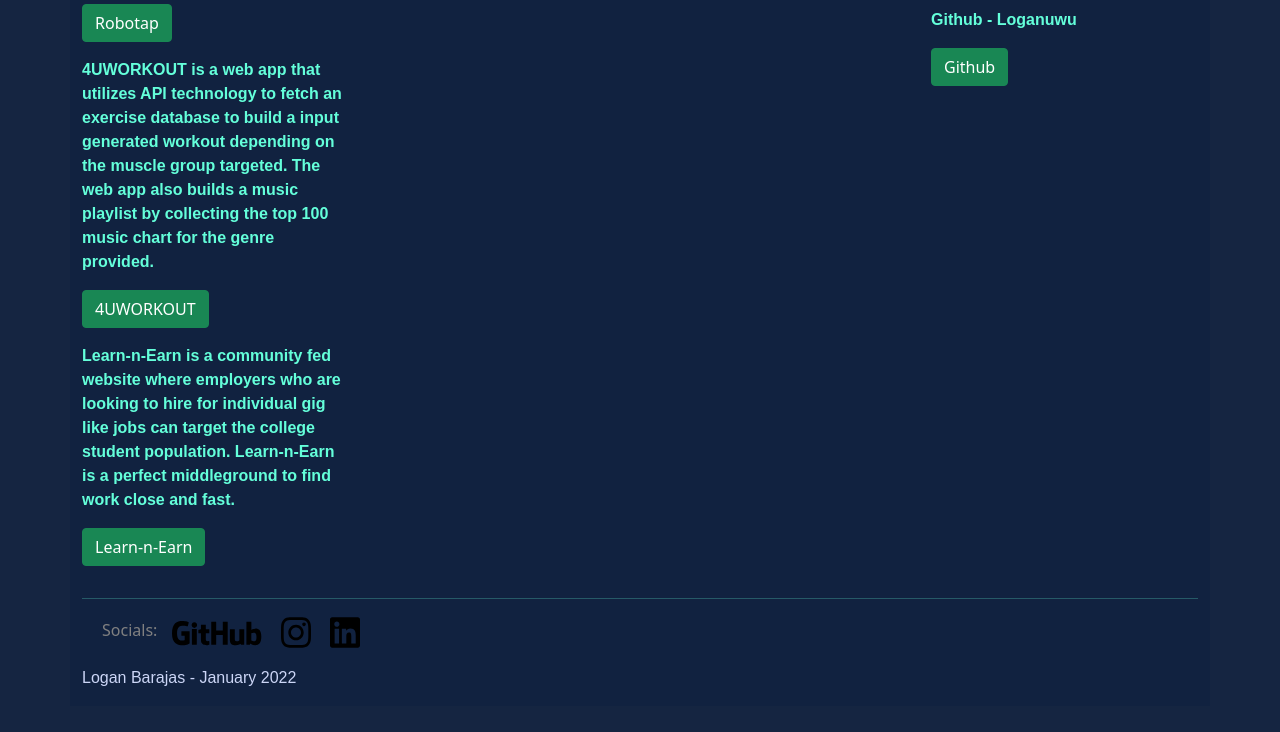
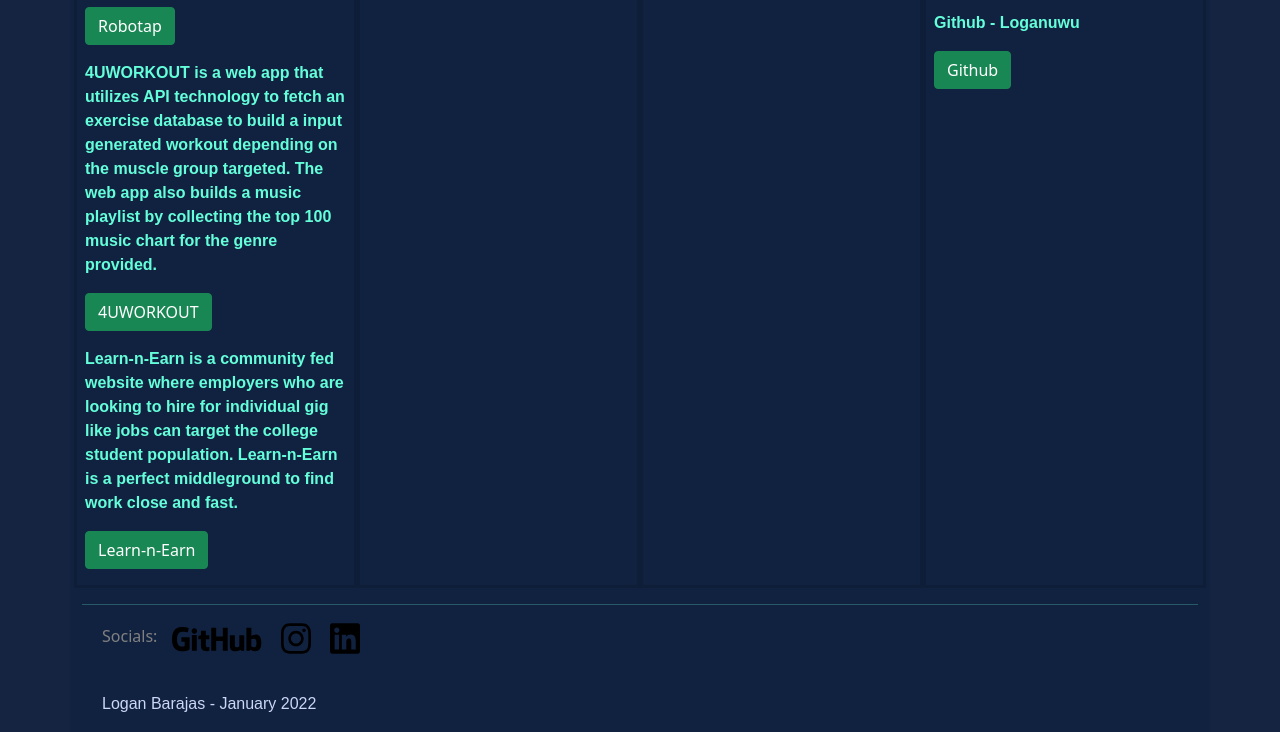
Before and after one commit to Loganuwu/personalWebsite, a plain HTML site: page index.html in a window 1280 px wide. Shown: the part 795-1527 px from the top of the page. Before the commit the page ends 1501 px from the top, so only its background shows below. Drawn offline with nearby package versions, Linux system fonts and the light colour scheme; a web font is replaced by a local one.

Commit message:
updated boxes for more clear division between sections. and adjusted padding

```diff
--- a/assets/style.css
+++ b/assets/style.css
@@ -33,7 +33,8 @@
     font-family: 'Zen Kaku Gothic Antique', sans-serif;
     color: #ccd6f6;
     position: relative;
-    padding-right: 20px;
+    padding-left: 20px;
+    padding-top: 20px;
     /* this is the class for the text at the bottom of the page that says my name and the date updated, it is like the copyright looking coloring and style.  */
 }
 
@@ -74,3 +75,28 @@
     /* display: flex; */
     justify-content: center;
 }
+
+#projectBox{
+border-top: 3px solid rgba(0, 0, 0, 0.123);
+border-left: 3px solid rgba(0, 0, 0, 0.123);
+border-right: 3px solid rgba(0, 0, 0, 0.123);
+border-bottom: 3px solid rgba(0, 0, 0, 0.123);
+}
+#educationBox{
+border-top: 3px solid rgba(0, 0, 0, 0.123);
+border-left: 3px solid rgba(0, 0, 0, 0.123);
+border-right: 3px solid rgba(0, 0, 0, 0.123);
+border-bottom: 3px solid rgba(0, 0, 0, 0.123);
+}
+#resumeBox{
+border-top: 3px solid rgba(0, 0, 0, 0.123);
+border-left: 3px solid rgba(0, 0, 0, 0.123);
+border-right: 3px solid rgba(0, 0, 0, 0.123);
+border-bottom: 3px solid rgba(0, 0, 0, 0.123);
+}
+#contactBox{
+border-top: 3px solid rgba(0, 0, 0, 0.123);
+border-left: 3px solid rgba(0, 0, 0, 0.123);
+border-right: 3px solid rgba(0, 0, 0, 0.123);
+border-bottom: 3px solid rgba(0, 0, 0, 0.123);
+}
--- a/index.html
+++ b/index.html
@@ -41,7 +41,7 @@
             <!-- ----------Black box area for a header, it contrasts the blue background to display the main information, my name and link to github account ----------- -->
         </div>
         <div class="row g-3">
-            <div class="col-md-6 col-lg-4 col-xl-3">
+            <div class="col-md-6 col-lg-4 col-xl-3" id="projectBox">
                 <h2 class="mainText projectHeader" id="scrollspyProject">Projects</h2>
                 <p class="mainText">Robotap: A clicker based game Developed with the collaboration of 3 other classmates as a final project during the Google CSSI 2019 summer bootcamp. Robotap was presented to Google employees and college professors. at CSUSM</p>
                 <p><a href="https://docs.google.com/presentation/d/1o-uSPZ57ffrNifsLbgGFENVVToBpjeDNcr0tredE2sQ/edit?usp=sharing" target="_blank" class="btn btn-success">Robotap</a></p>
@@ -54,7 +54,7 @@
 
                 <!-- ------------ABOVE IS PROJECTS AREA WITH DESCRIPTIONS OF PROJECTS AND A LINK BUTTON------------- -->
             </div>
-            <div class="col-md-6 col-lg-4 col-xl-3">
+            <div class="col-md-6 col-lg-4 col-xl-3" id="educationBox">
                 <h2 class="mainText" id="scrollspyEducation">Education</h2>
                 <p class="mainText">A Full time student atending California State University, San Marcos. Expected to graduate with a Bachelors degree in Software Engineering in December 2022.</p>
                 <p><a href="https://www.csusm.edu/" target="_blank" class="btn btn-success">University Website</a></p>
@@ -62,14 +62,14 @@
 
                          <!-- ------------ABOVE IS education AREA WITH DESCRIPTIONS OF education AND A LINK BUTTON to school website------------- -->
             </div>
-            <div class="col-md-6 col-lg-4 col-xl-3">
+            <div class="col-md-6 col-lg-4 col-xl-3" id="resumeBox">
                 <h2 class="mainText" id="scrollspyResume">Resume</h2>
                 <p class="mainText">Software Engineering related resume that displays knowledge of industry leading technologies and experience in development</p>
                 <p><a href="./assets/ResumeJanuary2022.pdf" target="_blank" class="btn btn-success">Resume</a></p>
 
                            <!-- ------------ABOVE IS resume AREA WITH  resume AND A LINK BUTTON to a pdf of resume updated in July 2021. WILL UPDATE RESUME AFTER BOOTCAMP------------- -->
             </div>
-            <div class="col-md-6 col-lg-4 col-xl-3">
+            <div class="col-md-6 col-lg-4 col-xl-3" id="contactBox">
                 <h2 class="mainText" id="scrollspyContact">Contact</h2>
                 <p class="mainText">Email me at Loganandrewbarajas@gmail.com</p>
                 <p><a href="mailto:loganandrewbarajas@gmail.com" target="_blank" class="btn btn-success">Email</a></p>
```
